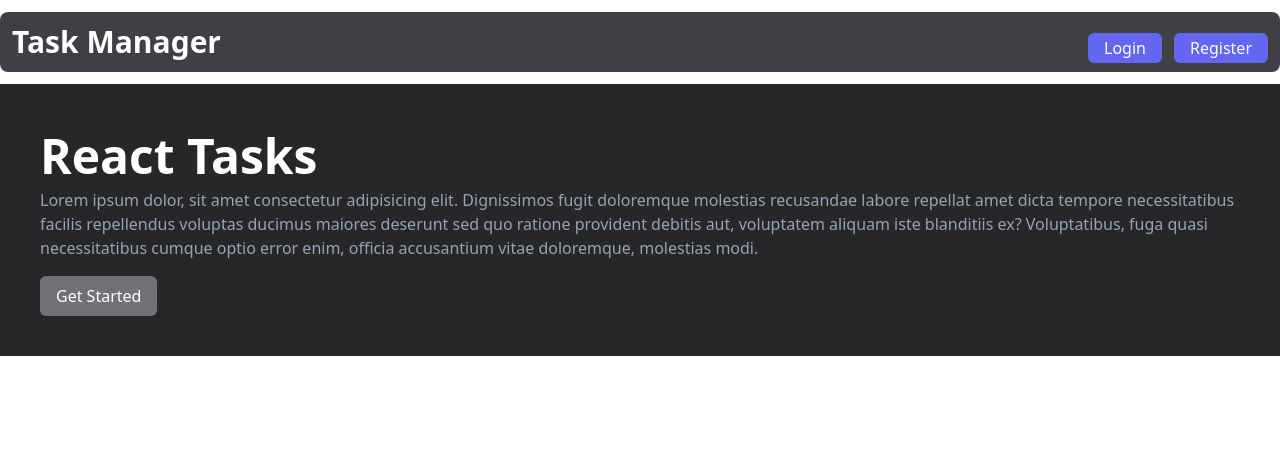
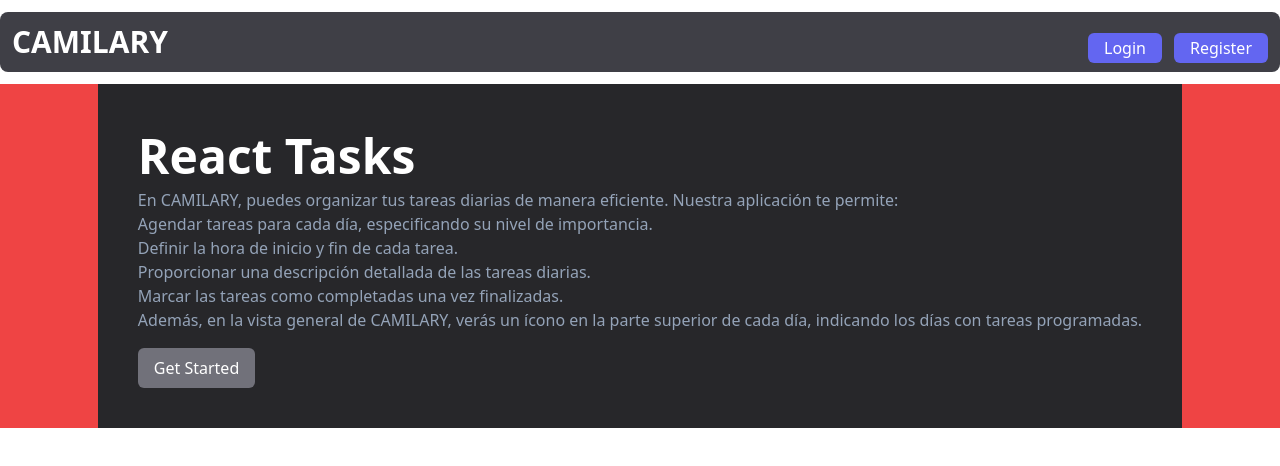
Before and after one commit to KmiloLopez/Tasks-Calendar-Frontend, a React (Vite) app: page / in a window 1280 px wide. Shown: the top 466 px of the page. Built offline with nearby package versions, Linux system fonts and the light colour scheme; no server answers.

Commit message:
Camilary name

```diff
--- a/index.html
+++ b/index.html
@@ -4,7 +4,8 @@
     <meta charset="UTF-8" />
     <link rel="icon" type="image/svg+xml" href="/favicon.svg" />
     <meta name="viewport" content="width=device-width, initial-scale=1.0" />
-    <title>Vite React App</title>
+    <title>CAMILARY</title>
+
   </head>
   <body>
     <div id="root"></div>
--- a/src/components/Navbar.jsx
+++ b/src/components/Navbar.jsx
@@ -17,7 +17,7 @@ export function Navbar() {
   return (
     <nav className="bg-zinc-700 my-3 flex justify-between py-3 px-3 rounded-lg">
       <h1 className="text-3xl font-bold">
-        <Link to={isAuthenticated ? "/tasks" : "/"}>Task Manager</Link>
+        <Link to={isAuthenticated ? "/tasks" : "/"}>CAMILARY</Link>
       </h1>
       <ul className="flex gap-x-3 items-end">
         {isAuthenticated ? (
--- a/src/pages/HomePage.jsx
+++ b/src/pages/HomePage.jsx
@@ -6,12 +6,25 @@ function HomePage() {
       <header className="bg-zinc-800 p-10">
         <h1 className="text-5xl py-2 font-bold">React Tasks</h1>
         <p className="text-md text-slate-400">
-        Lorem ipsum dolor, sit amet consectetur adipisicing elit. Dignissimos
-        fugit doloremque molestias recusandae labore repellat amet dicta tempore
-        necessitatibus facilis repellendus voluptas ducimus maiores deserunt sed
-        quo ratione provident debitis aut, voluptatem aliquam iste blanditiis
-        ex? Voluptatibus, fuga quasi necessitatibus cumque optio error enim,
-        officia accusantium vitae doloremque, molestias modi.
+          En CAMILARY, puedes organizar tus tareas diarias de manera eficiente.
+          Nuestra aplicación te permite:
+        </p>
+        <p className="text-md text-slate-400">
+          Agendar tareas para cada día, especificando su nivel de importancia.
+        </p>
+        <p className="text-md text-slate-400">
+          Definir la hora de inicio y fin de cada tarea.{" "}
+        </p>
+        <p className="text-md text-slate-400">
+          Proporcionar una descripción detallada de las tareas diarias.
+        </p>
+        <p className="text-md text-slate-400">
+          {" "}
+          Marcar las tareas como completadas una vez finalizadas.
+        </p>
+        <p className="text-md text-slate-400">
+          Además, en la vista general de CAMILARY, verás un ícono en la parte
+          superior de cada día, indicando los días con tareas programadas.
         </p>
 
         <Link
```
Lines whose indentation alone changed are shown as unchanged.
